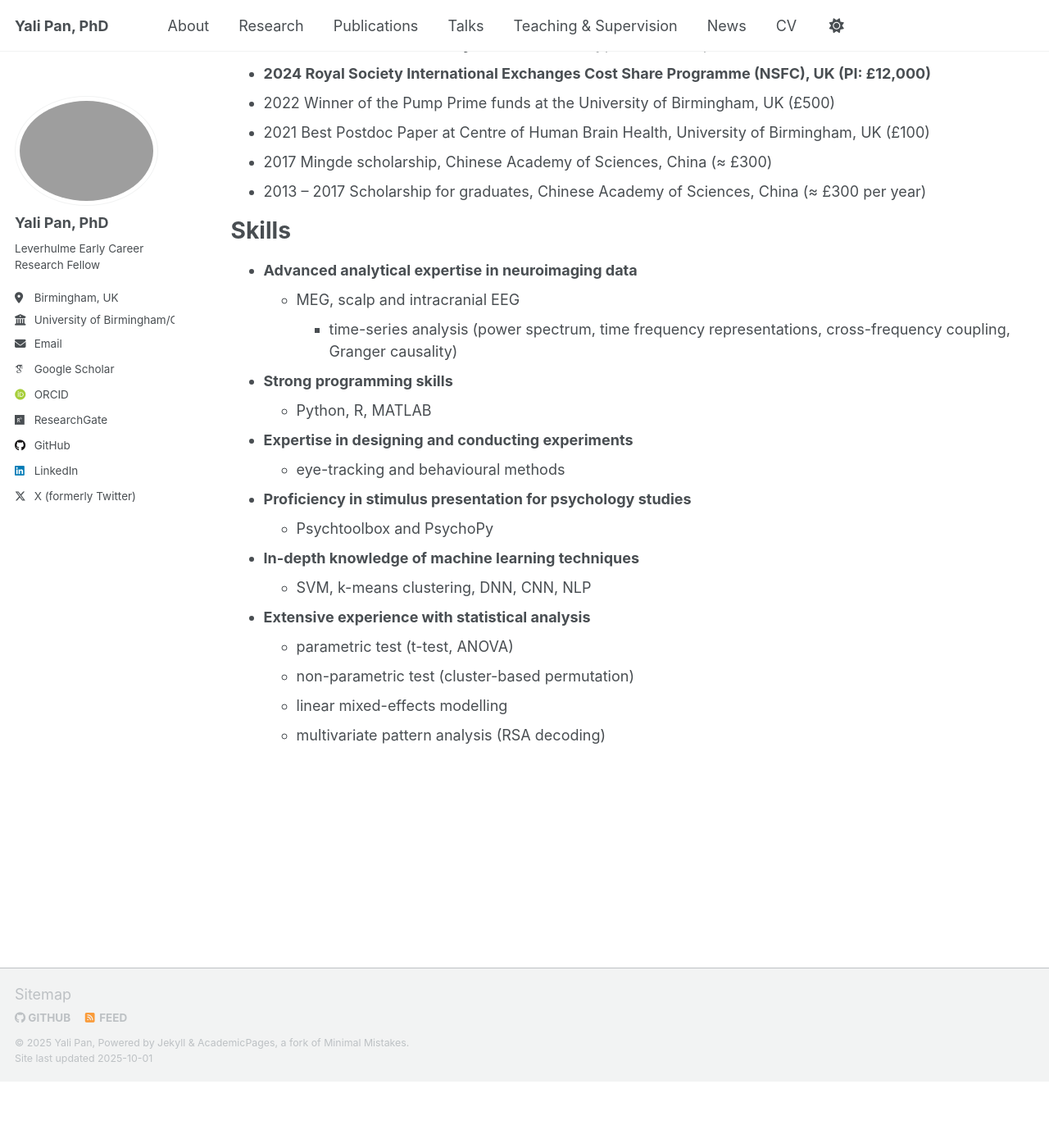
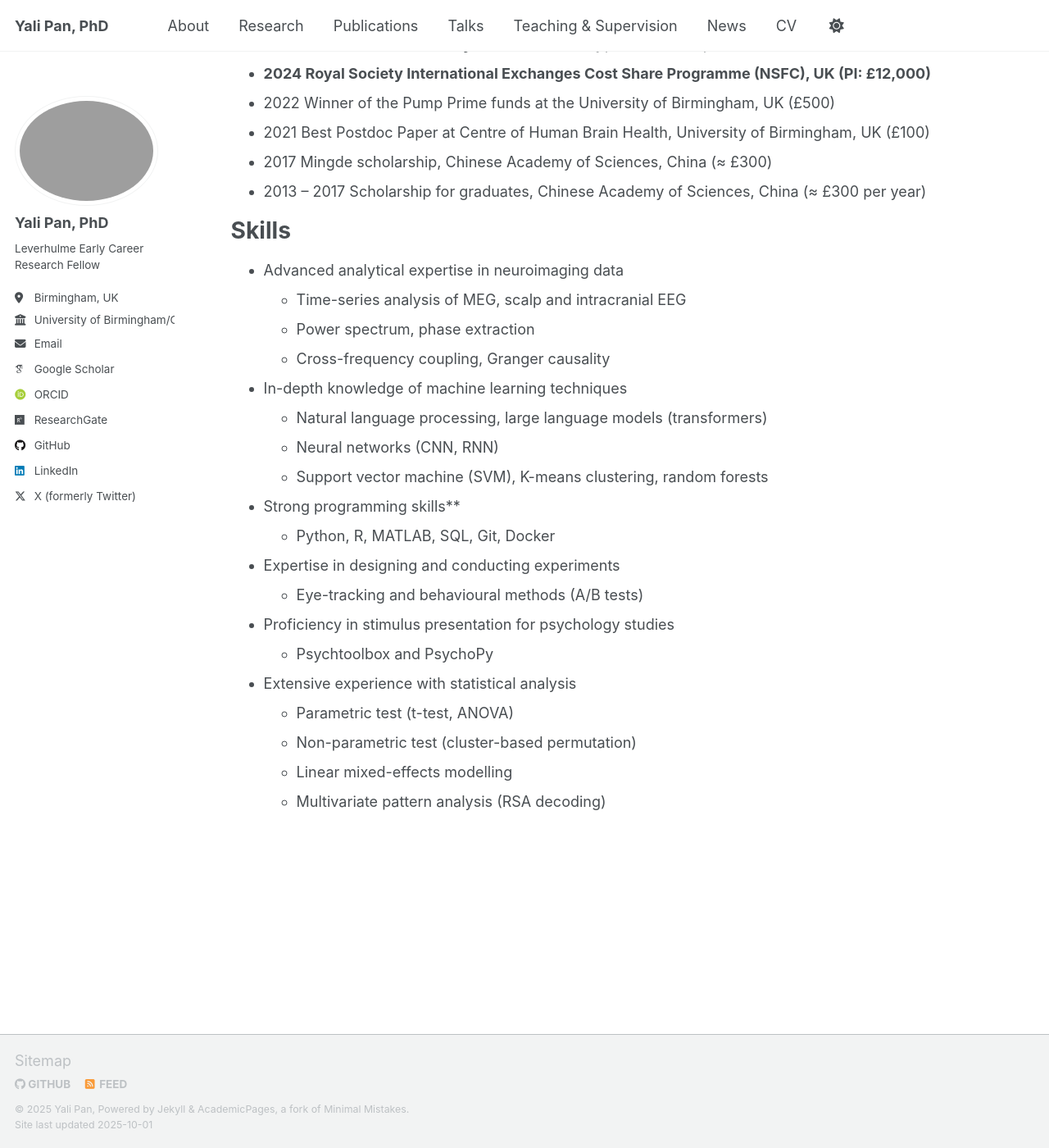
Before and after one commit to yalipan666/yalipan666.github.io, a Jekyll site: the page built from _pages/cv.md, in a window 1280 px wide and 1400 px high, scrolled down 751 px. Shown: the whole window at 82% size. Built offline with Jekyll 4.4.1, drawn with Linux system fonts in a browser that asks for light colours; some web fonts are replaced; a script that is not in the unit is left out; before the commit the page ends 2070 px from its top, so only the background shows below that.

Commit message:
Update cv.md

```diff
--- a/_pages/cv.md
+++ b/_pages/cv.md
@@ -41,19 +41,22 @@ Grants & Awards
 
 Skills
 ======
-* **Advanced analytical expertise in neuroimaging data**
-  * MEG, scalp and intracranial EEG
-    * time-series analysis (power spectrum, time frequency representations, cross-frequency coupling, Granger causality)
-* **Strong programming skills**
-  * Python, R, MATLAB
-* **Expertise in designing and conducting experiments**
-  * eye-tracking and behavioural methods
-* **Proficiency in stimulus presentation for psychology studies**
+* Advanced analytical expertise in neuroimaging data
+  * Time-series analysis of MEG, scalp and intracranial EEG
+  * Power spectrum, phase extraction
+  * Cross-frequency coupling, Granger causality
+* In-depth knowledge of machine learning techniques
+  * Natural language processing, large language models (transformers)
+  * Neural networks (CNN, RNN)
+  * Support vector machine (SVM), K-means clustering, random forests
+* Strong programming skills**
+  * Python, R, MATLAB, SQL, Git, Docker
+* Expertise in designing and conducting experiments
+  * Eye-tracking and behavioural methods (A/B tests)
+* Proficiency in stimulus presentation for psychology studies
   * Psychtoolbox and PsychoPy
-* **In-depth knowledge of machine learning techniques**
-  * SVM, k-means clustering, DNN, CNN, NLP
-* **Extensive experience with statistical analysis**
-  * parametric test (t-test, ANOVA)
-  * non-parametric test (cluster-based permutation)
-  * linear mixed-effects modelling
-  * multivariate pattern analysis (RSA decoding)
+* Extensive experience with statistical analysis
+  * Parametric test (t-test, ANOVA)
+  * Non-parametric test (cluster-based permutation)
+  * Linear mixed-effects modelling
+  * Multivariate pattern analysis (RSA decoding)
```
